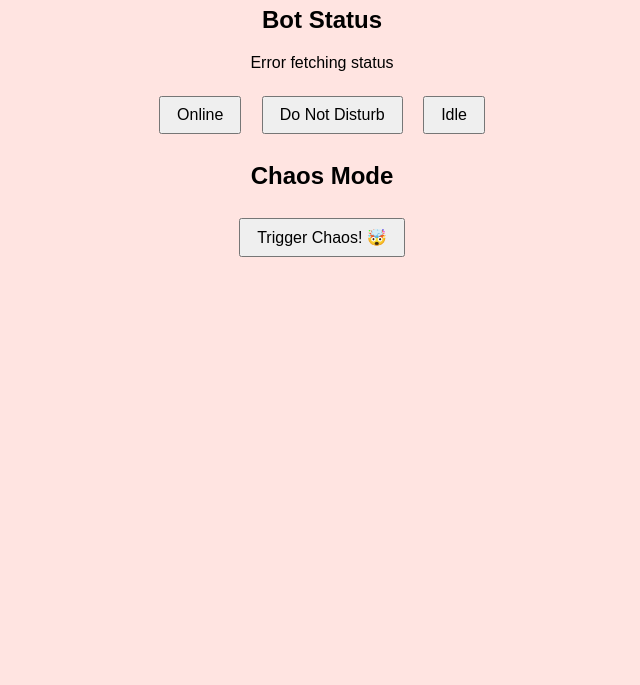
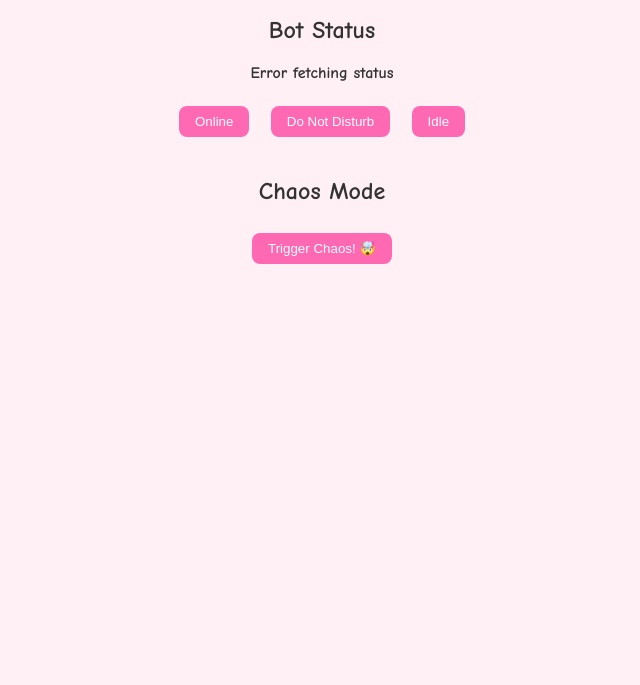
Before and after one commit to Brayden1609/Tinker-bot, a website: page dashboard/index.html in a window 1280 px wide. Shown: the part 115-800 px from the top of the page, without its empty margins (318-958 px from the left). Drawn offline with Linux system fonts and the light colour scheme; no server answers; files whose address does not match are found by name.

Commit message:
Update style.css

```diff
--- a/dashboard/style.css
+++ b/dashboard/style.css
@@ -1,17 +1,37 @@
 body {
-    font-family: sans-serif;
-    background: #ffe4e1;
-    text-align: center;
-    padding: 2rem;
+  font-family: 'Comic Sans MS', cursive, sans-serif;
+  background: #fff0f5;
+  color: #333;
+  text-align: center;
+  padding: 2rem;
+}
+
+h1 {
+  color: #ff69b4;
+}
+
+.section {
+  margin: 2rem 0;
 }
 
 button {
-    margin: 0.5rem;
-    padding: 0.5rem 1rem;
-    font-size: 1rem;
-    cursor: pointer;
+  margin: 0.5rem;
+  padding: 0.5rem 1rem;
+  border: none;
+  border-radius: 8px;
+  background: #ff69b4;
+  color: white;
+  cursor: pointer;
+  transition: transform 0.2s, background 0.2s;
 }
 
-h1 {
-    color: #ff69b4;
+button:hover {
+  transform: scale(1.1);
+  background: #ff85c1;
 }
+
+#status, #chaosResult {
+  font-weight: bold;
+  margin-top: 1rem;
+  transition: all 0.3s;
+}
```
